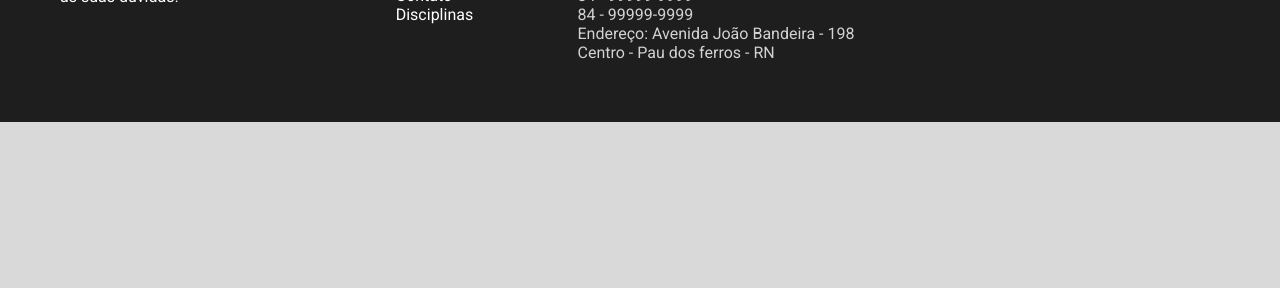
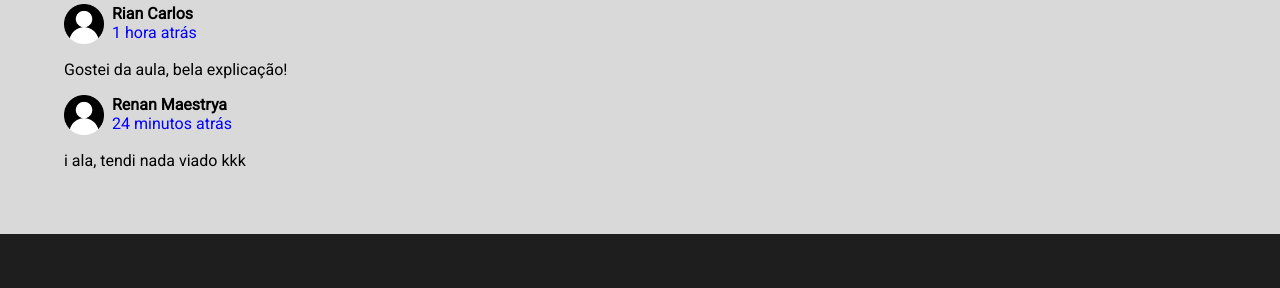
Before and after one commit to robertdiniz/Web-Design-Projeto-Final, a plain HTML site: page aula.html in a window 1280 px wide. Shown: the part 900-1188 px from the top of the page. Before the commit the page ends 1022 px from the top, so only its background shows below. Drawn offline with Linux system fonts and the light colour scheme.

Commit message:
socorro 1.7

```diff
--- a/aula.html
+++ b/aula.html
@@ -41,7 +41,9 @@
         <div class="center">
             <section class="aula">
                 <div class="video">
-                    <img src="./img/media-video.png" alt="" width="100px">
+                    <a href="#">
+                        <img src="./img/media-video.png" alt="" width="100px">
+                    </a>
                 </div>
                 <div class="grade-container">
                     <div class="grade">
@@ -99,7 +101,26 @@
                     <p class="horas">2 horas atrás</p>
                 </div>
             </div>
-
+            <p>Descrição do vídeo</p>
+        </section>
+        <section class="comentario-container">
+            <h2>Comentários</h2>
+            <div class="comentario">
+                <img src="./img/user.png" alt="Foto do usuário" width="40px">
+                <div class="conta-align">
+                    <p class="teacher">Rian Carlos</p>
+                    <p class="horas">1 hora atrás</p>
+                </div>
+            </div>
+            <p class="comentario-user">Gostei da aula, bela explicação!</p>
+            <div class="comentario">
+                <img src="./img/user.png" alt="Foto do usuário" width="40px">
+                <div class="conta-align">
+                    <p class="teacher">Renan Maestrya</p>
+                    <p class="horas">24 minutos atrás</p>
+                </div>
+            </div>
+            <p class="comentario-user">i ala, tendi nada viado kkk</p>
         </section>
     </main>
 
--- a/css/aula.css
+++ b/css/aula.css
@@ -19,6 +19,7 @@
 }
 
 .grade {
+    width: 200px;
     height: 70vh;
     padding: 16px 16px 0 16px;
     background-color: white;
@@ -54,8 +55,25 @@
 }
 
 .aula-informs {
+    margin-left: 16px;
     display: flex;
     flex-direction: column;
     align-items: flex-start;
     row-gap: 16px;
 }
+
+/* COMENTÁRIOS */
+
+.comentario-container {
+    margin-top: 64px;
+    margin-left: 64px;
+    margin-bottom: 64px;
+    display: flex;
+    flex-direction: column;
+    justify-content: flex-start;
+    row-gap: 16px;
+}
+
+.comentario {
+    display: flex;
+}
```
